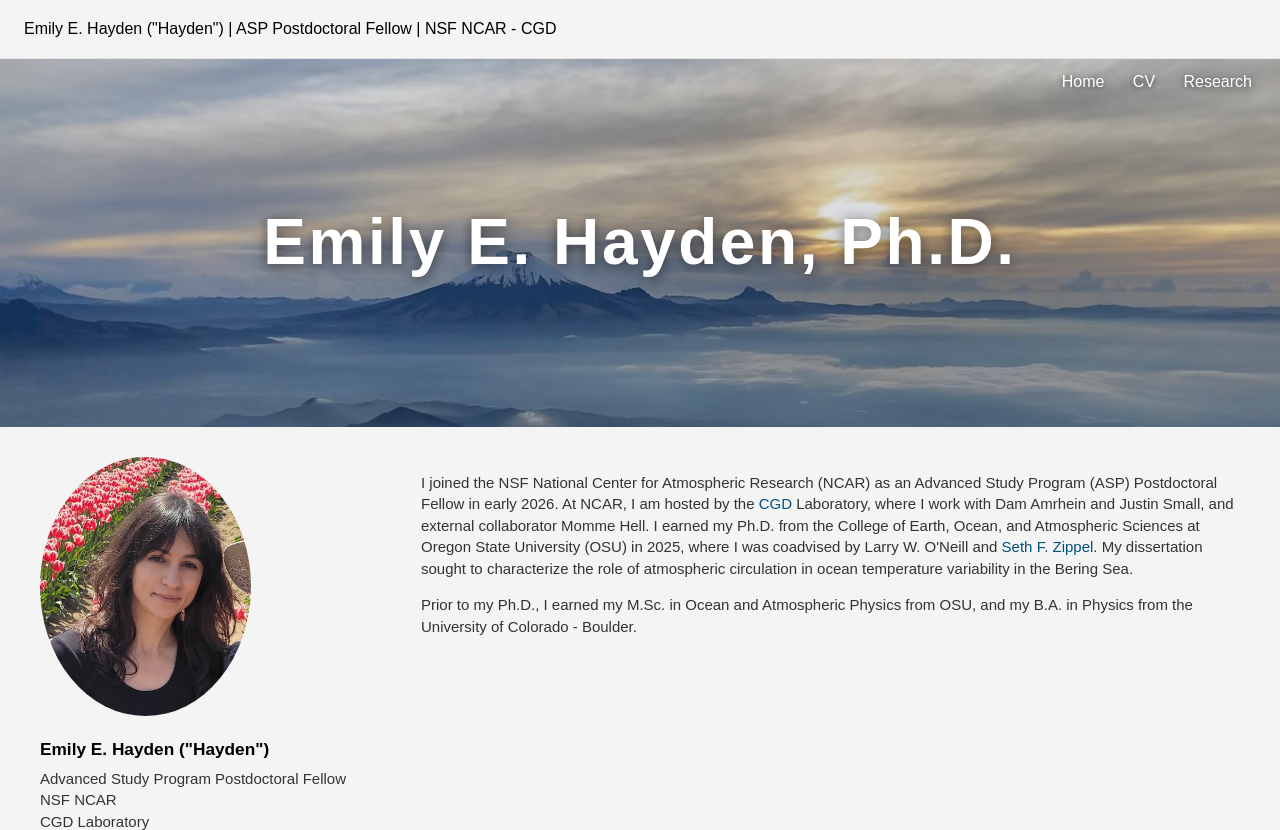
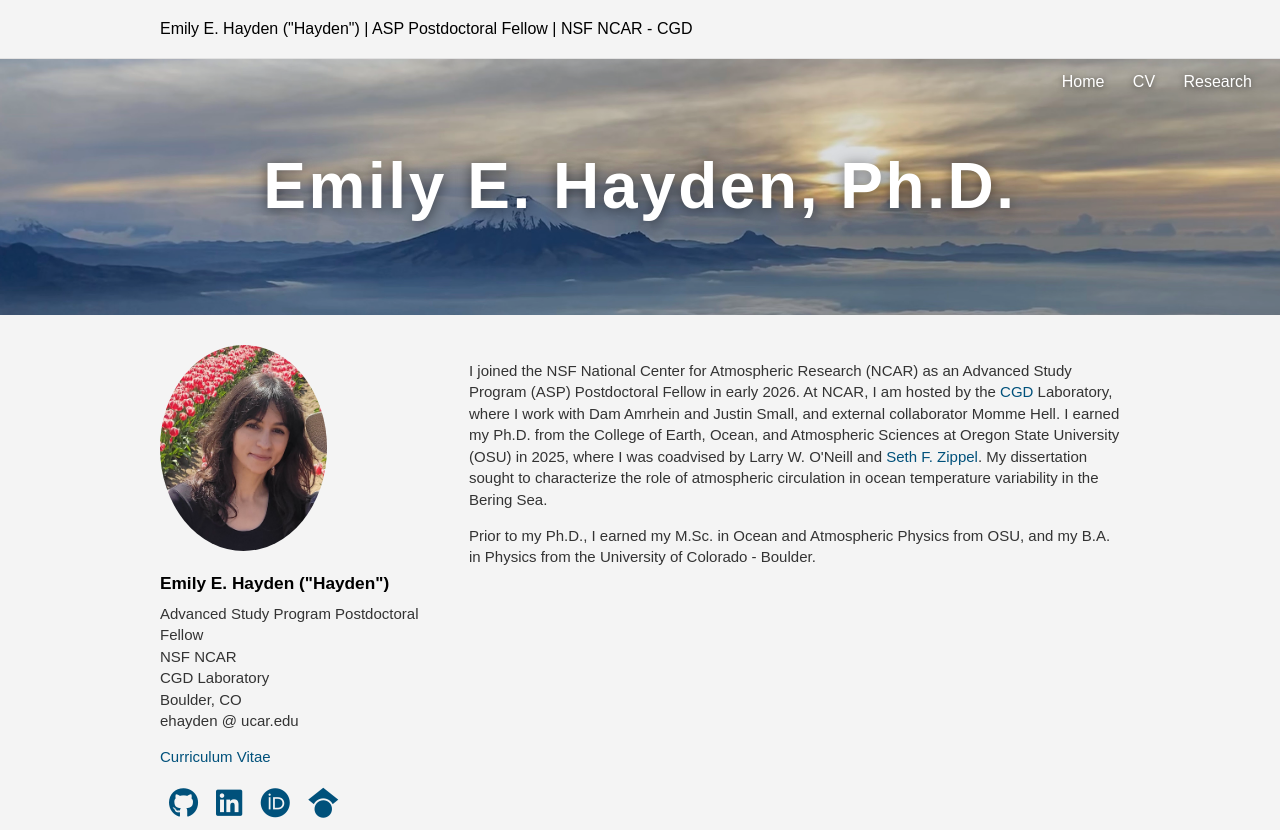
Before and after one commit to haydenem/haydenem.github.io, a plain HTML site: page index.html in a window 1280 px wide. Shown: the top 830 px of the page. Drawn offline with Linux system fonts and the light colour scheme.

Commit message:
Update style.css
changed content width

```diff
--- a/style.css
+++ b/style.css
@@ -346,8 +346,8 @@ footer {
 .banner {
     position: relative;
     width: 100%;
-    height: 46vh;
-    min-height: 320px;
+    height: 32vh;
+    min-height: 224px;
     overflow: hidden;
     background-color: #101f2e; /* dusk-blue backdrop; banner darkens as opacity drops */
 }
@@ -505,7 +505,7 @@ a:focus-visible {
 }
 
 @media (max-width: 760px) {
-    .banner { height: 38vh; min-height: 240px; }
+    .banner { height: 27vh; min-height: 168px; }
     section { flex-direction: column; padding: 1.25em; }
     .bio, .text { width: 100%; padding-left: 0; }
     .research-content { flex-direction: column; }
@@ -552,3 +552,30 @@ a:focus-visible {
     .page-nav a { padding: 0.4em 0.5em 0.4em 0; }
     .page-title { font-size: 2em; }
 }
+
+
+/* =====================================================================
+   CONTENT WIDTH — narrower, centered column with side margins
+   (reference-like spacing; overrides the earlier 1200px max-widths)
+   ===================================================================== */
+:root { --content-width: 960px; }
+
+section,
+.research-content,
+.publications,
+.research-intro,
+.research-nav,
+.page-header,
+.video-section,
+.header-content {
+    max-width: var(--content-width);
+}
+
+/* Align the top-bar text with the content column instead of the page edge */
+.topbar { padding-left: 0; padding-right: 0; }
+.topbar-name {
+    display: block;
+    max-width: var(--content-width);
+    margin: 0 auto;
+    padding: 0 2em;
+}
```
